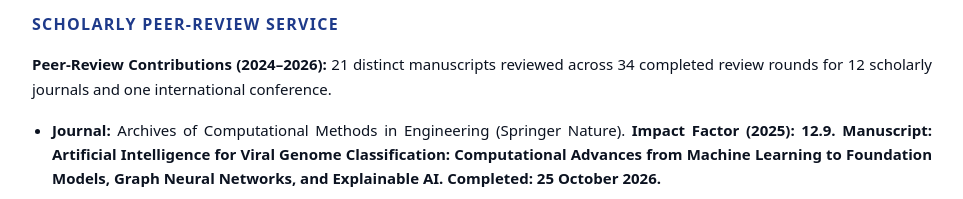
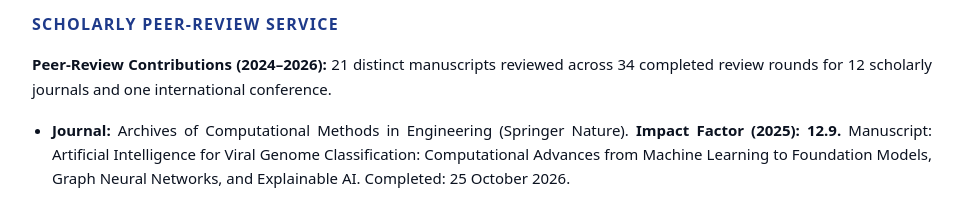
Before and after one commit to Shazzad-Shaon3404/myresume, a plain HTML site: page index.html in a window 1280 px wide. Shown: the part 3100-3299 px from the top of the page, without its empty margins (158-1121 px from the left). Drawn offline with Linux system fonts and the light colour scheme.

Commit message:
Update index.html

```diff
--- a/index.html
+++ b/index.html
@@ -383,7 +383,7 @@ protein–protein interaction networks; deep learning; interpretable biological
     <li>
       <b>Journal:</b> Archives of Computational
       Methods in Engineering (Springer Nature).
-      <b>Impact Factor (2025): 12.9.
+      <b>Impact Factor (2025): 12.9.</b>
 
       Manuscript: Artificial Intelligence
       for Viral Genome Classification:
```
